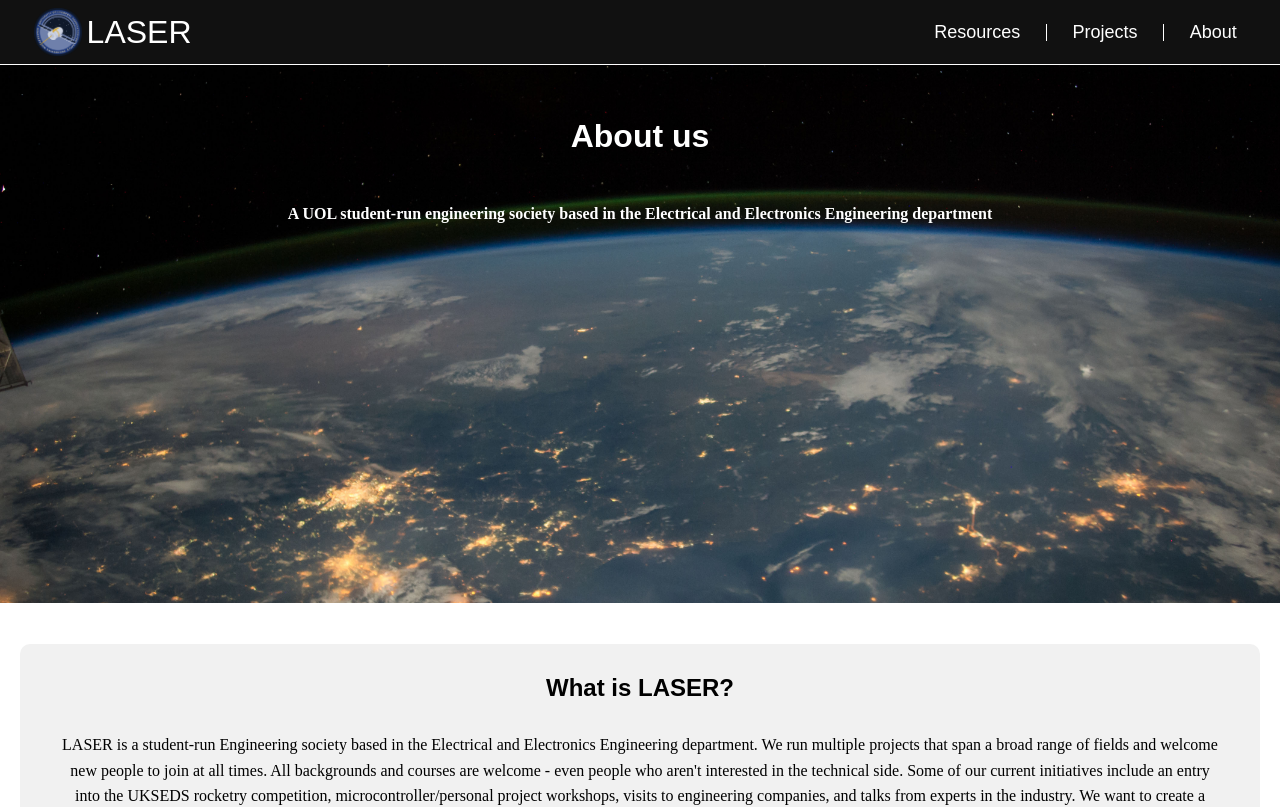
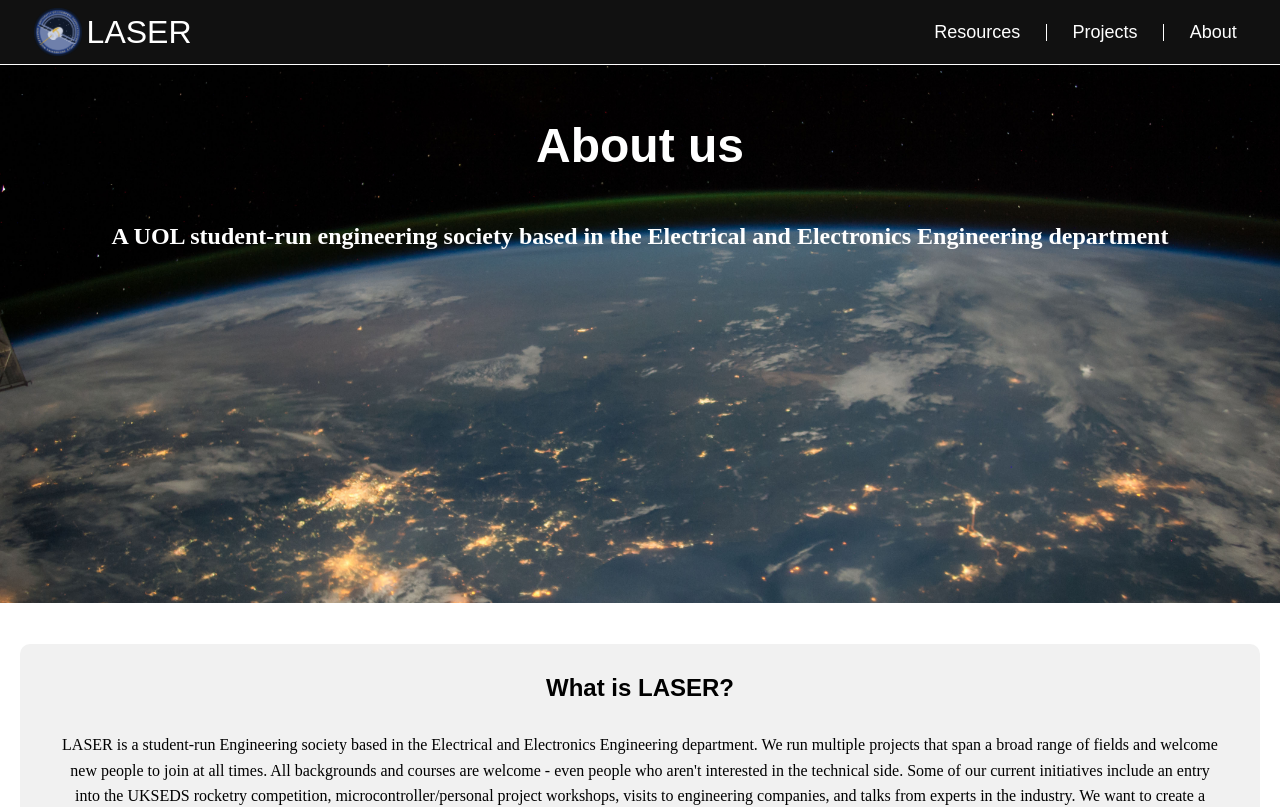
Before and after one commit to HarvMatthews/LASERWebsite, a SvelteKit app: page /about in a window 1280 px wide. Shown: the top 807 px of the page. Built offline with nearby package versions, Linux system fonts and the light colour scheme.

Commit message:
About minor css update

```diff
--- a/src/routes/+page.svelte
+++ b/src/routes/+page.svelte
@@ -10,7 +10,7 @@
 
     import Getinvolved from '../components/index/getinvolved.svelte';
 	import Faq from '../components/index/faq.svelte';
-    import Attribution from '../components/index/attribution.svelte';
+    import Attribution from '../components/footer/attribution.svelte';
 
      function scrollToProjects() {
         const projectsHeader = document.getElementById('projects-header');
--- a/src/routes/about/+page.svelte
+++ b/src/routes/about/+page.svelte
@@ -25,19 +25,17 @@
     }
 
     .header h1 {
-      font-family: 'Orbitron Variable', sans-serif;
-      font-size: 4vh;
-      color: rgb(255, 255, 255);
-      padding: 20px;
-      margin: 10px auto;
+        font-family: 'Orbitron Variable', sans-serif;
+        padding: 20px;
+        font-size: 3rem;
+        margin: 10px 0;
     }
 
     .header h2 {
-      font-family: 'Exo 2 Variable';
-      font-size: 2vh;
-      color: rgb(255, 255, 255);
-      padding: 20px;
-      margin: 10px auto;
+        font-family: 'Exo 2 Variable';
+        padding: 20px;
+        font-size: 1.5rem;
+        margin: 10px 0;
     }
 
     .buttons {
@@ -159,7 +157,7 @@
 
     @media (max-width: 768px) {
         .header {
-        height: 400px;
+        height: 620px;
     }
 
     .header h1 {
```
